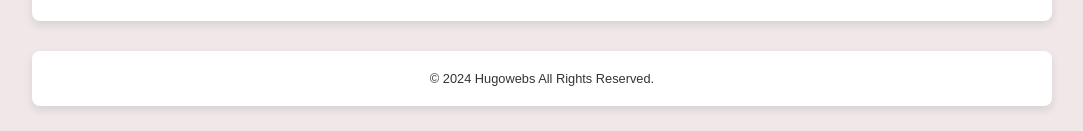
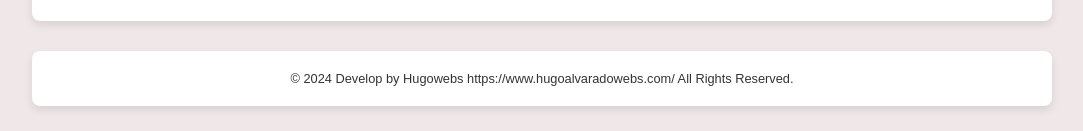
Before and after one commit to Rober2092/Evite-, a plain HTML site: page index.html in a window 1280 px wide. Shown: the part 1463-1594 px from the top of the page, without its empty margins (98-1181 px from the left). Drawn offline with Linux system fonts and the light colour scheme.

Commit message:
edit html code

```diff
--- a/index.html
+++ b/index.html
@@ -99,7 +99,7 @@
 </div>
 
 <footer>
-  © 2024 Hugowebs All Rights Reserved.
+  © 2024 Develop by Hugowebs https://www.hugoalvaradowebs.com/ All Rights Reserved.
 </footer>
 
 <script>
```
